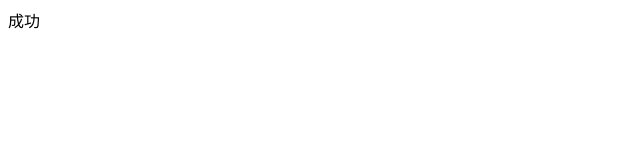
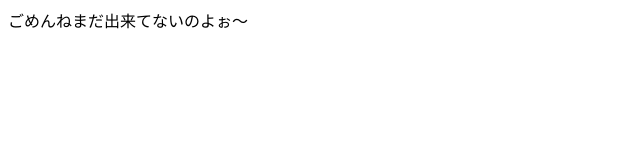
Before and after one commit to doerars/Binico, a plain HTML site: page pur_next.html in a window 1280 px wide. Shown: the whole page, without its empty margins (0-640 px from the left). Drawn offline with Linux system fonts and the light colour scheme.

Commit message:
Update pur_next.html

```diff
--- a/pur_next.html
+++ b/pur_next.html
@@ -5,6 +5,6 @@
         <title>プルダック</title>
     </head>
     <body>
-        <div>成功</div>
+        <div>ごめんねまだ出来てないのよぉ〜</div>
     </body>
 </html>
```
